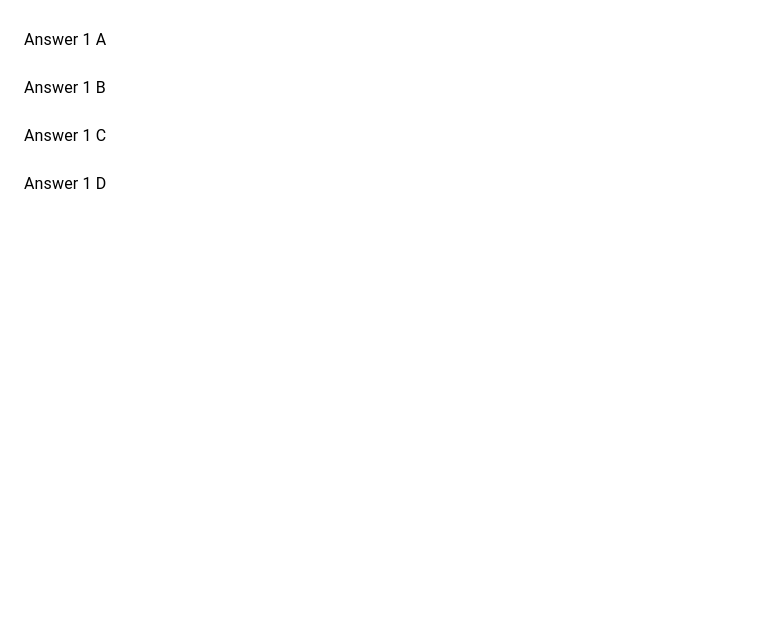
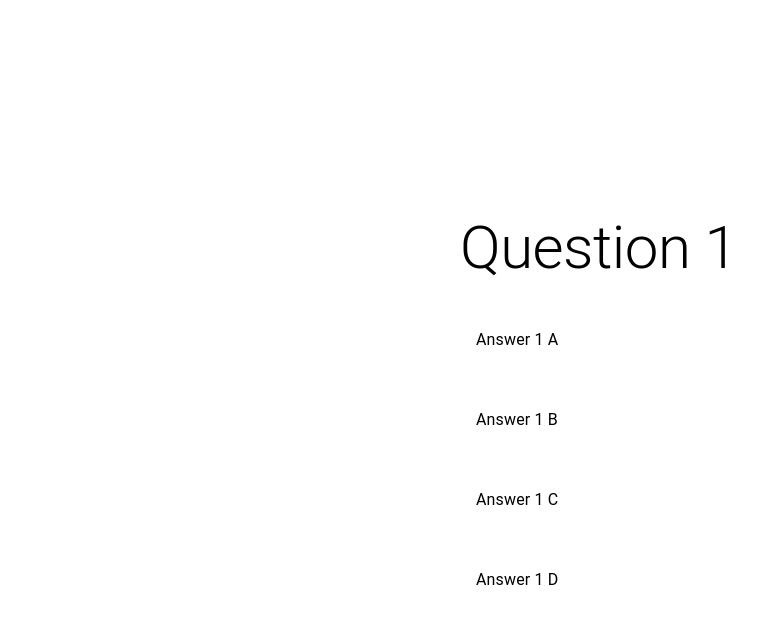
Before and after one commit to karimsalhi/erac-project, a React (Vite) app in the folder game-erac/: page /qcm/1 in a window 1280 px wide. Shown: the top 624 px of the page, without its empty margins (0-763 px from the left). Built offline with nearby package versions, Linux system fonts and the light colour scheme.

Commit message:
Some css for the qcm

```diff
--- a/game-erac/src/components/Qcm/Qcm.tsx
+++ b/game-erac/src/components/Qcm/Qcm.tsx
@@ -1,16 +1,10 @@
 import List from "@mui/material/List";
 import ListItem from "@mui/material/ListItem";
 import ListItemText from "@mui/material/ListItemText";
-import Divider from "@mui/material/Divider";
 import { useParams } from "react-router-dom";
 import { qcm1, qcm2, qcm3 } from "../Data/QcmData/QcmData";
 import { useEffect, useState } from "react";
-
-const style = {
-  width: "100%",
-  maxWidth: 360,
-  bgcolor: "background.paper",
-};
+import { Grid, Typography } from "@mui/material";
 
 type Qcm = {
   id: number;
@@ -33,12 +27,32 @@ export default function Qcm() {
   }, [id]);
 
   return (
-    <List sx={style} component="nav" aria-label="mailbox folders">
-      {qcm.answers.map((answer, index) => (
-        <ListItem button key={index}>
-          <ListItemText primary={answer} />
-        </ListItem>
-      ))}
-    </List>
+    <Grid
+      container
+      sx={{
+        spacing: 0,
+        direction: "column",
+        alignItems: "center",
+        justifyContent: "center",
+      }}
+      style={{ minHeight: "100vh" }}
+    >
+      <List
+        sx={{
+          width: "100%",
+          maxWidth: 360,
+          bgcolor: "background.paper",
+        }}
+        component="nav"
+        aria-label="mailbox folders"
+      >
+        <Typography variant="h2">{qcm.question}</Typography>
+        {qcm.answers.map((answer, index) => (
+          <ListItem button key={index} sx={{ marginTop: "2rem" }}>
+            <ListItemText primary={answer} />
+          </ListItem>
+        ))}
+      </List>
+    </Grid>
   );
 }
```
